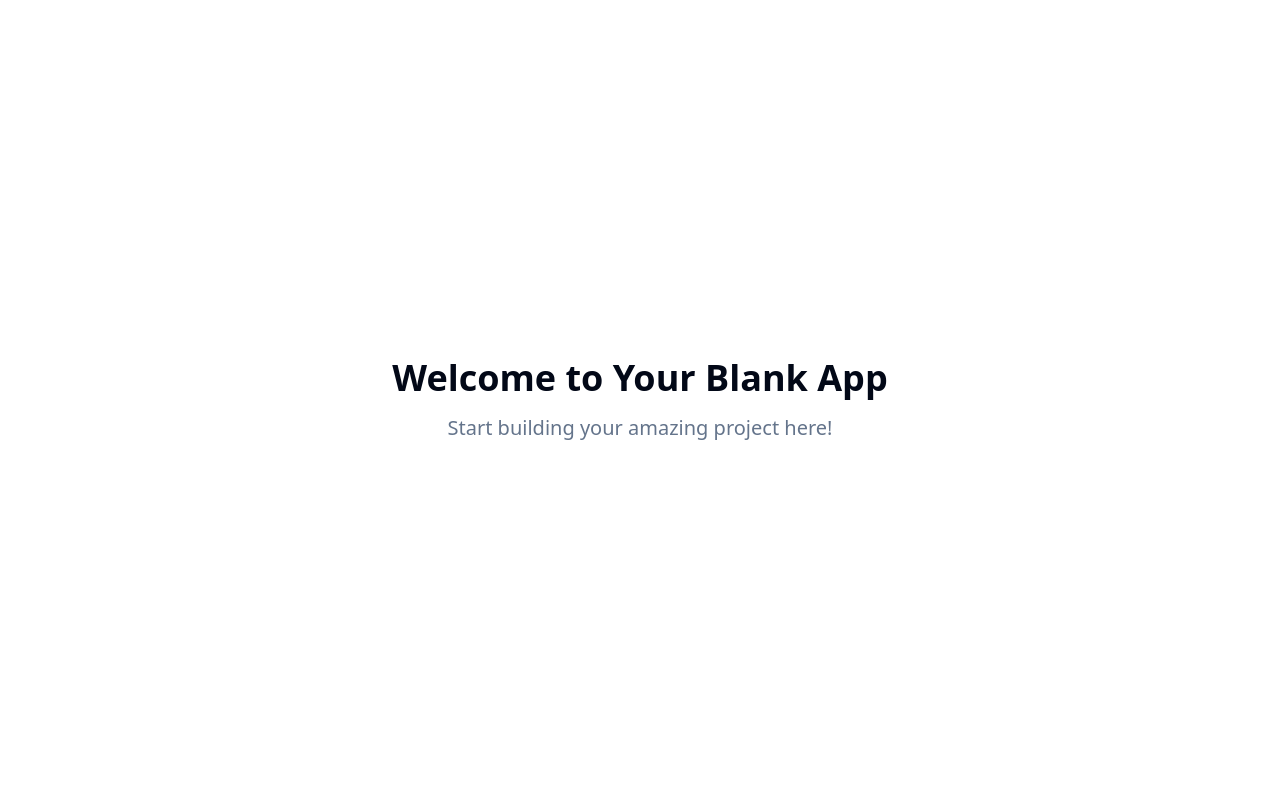
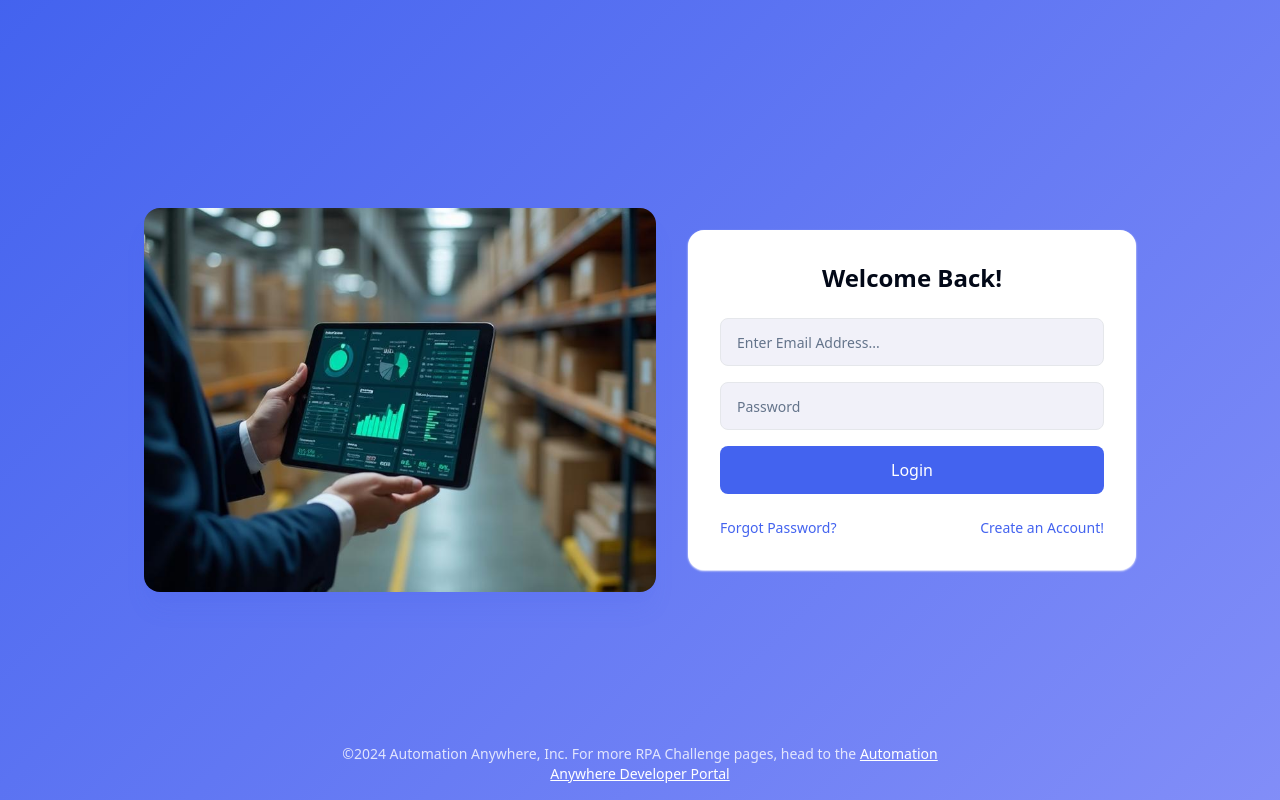
Before and after one commit to bilalshah369/Forge_React, a React (Vite) app: page / in a window 1280 px wide. Built offline with nearby package versions, Linux system fonts and the light colour scheme.

Commit message:
Generate login page
Create a login page with an image on the left and a login form on the right. The form includes fields for email and password, a login button, and links for "Forgot Password?" and "Create an Account!".

```diff
--- /dev/null
+++ b/src/components/LoginPage.tsx
@@ -0,0 +1,99 @@
+import { useState } from "react";
+import { Button } from "@/components/ui/button";
+import { Input } from "@/components/ui/input";
+import { Card, CardContent } from "@/components/ui/card";
+import warehouseImage from "@/assets/warehouse-inventory.jpg";
+
+const LoginPage = () => {
+  const [email, setEmail] = useState("");
+  const [password, setPassword] = useState("");
+
+  const handleSubmit = (e: React.FormEvent) => {
+    e.preventDefault();
+    // Handle login logic here
+    console.log("Login attempt:", { email, password });
+  };
+
+  return (
+    <div className="min-h-screen bg-gradient-background flex items-center justify-center p-4">
+      <div className="w-full max-w-6xl flex items-center justify-center gap-8">
+        {/* Left side - Warehouse image */}
+        <div className="hidden lg:block flex-1 max-w-lg">
+          <img
+            src={warehouseImage}
+            alt="Warehouse inventory management dashboard"
+            className="w-full h-auto object-cover rounded-2xl shadow-card"
+          />
+        </div>
+
+        {/* Right side - Login form */}
+        <div className="flex-1 max-w-md w-full">
+          <Card className="bg-card shadow-card border-0 rounded-2xl overflow-hidden">
+            <CardContent className="p-8">
+              <div className="space-y-6">
+                <div className="text-center space-y-2">
+                  <h1 className="text-2xl font-semibold text-foreground">
+                    Welcome Back!
+                  </h1>
+                </div>
+
+                <form onSubmit={handleSubmit} className="space-y-4">
+                  <div className="space-y-4">
+                    <Input
+                      type="email"
+                      placeholder="Enter Email Address..."
+                      value={email}
+                      onChange={(e) => setEmail(e.target.value)}
+                      className="h-12 bg-input-bg border-input-border rounded-lg px-4 text-base placeholder:text-muted-foreground focus:ring-2 focus:ring-primary focus:border-transparent"
+                      required
+                    />
+
+                    <Input
+                      type="password"
+                      placeholder="Password"
+                      value={password}
+                      onChange={(e) => setPassword(e.target.value)}
+                      className="h-12 bg-input-bg border-input-border rounded-lg px-4 text-base placeholder:text-muted-foreground focus:ring-2 focus:ring-primary focus:border-transparent"
+                      required
+                    />
+                  </div>
+
+                  <Button
+                    type="submit"
+                    className="w-full h-12 bg-primary hover:bg-primary/90 text-primary-foreground font-medium rounded-lg text-base transition-colors"
+                  >
+                    Login
+                  </Button>
+                </form>
+
+                <div className="flex justify-between items-center text-sm">
+                  <button className="text-primary hover:text-primary/80 transition-colors">
+                    Forgot Password?
+                  </button>
+                  <button className="text-primary hover:text-primary/80 transition-colors">
+                    Create an Account!
+                  </button>
+                </div>
+              </div>
+            </CardContent>
+          </Card>
+        </div>
+      </div>
+
+      {/* Footer */}
+      <div className="absolute bottom-4 left-1/2 transform -translate-x-1/2 text-center">
+        <p className="text-sm text-white/80">
+          ©2024 Automation Anywhere, Inc. For more RPA Challenge pages, head to the{" "}
+          <a
+            href="#"
+            className="text-white hover:text-white/90 underline transition-colors"
+          >
+            Automation Anywhere Developer Portal
+          </a>
+        </p>
+      </div>
+    </div>
+  );
+};
+
+export default LoginPage;
--- a/src/index.css
+++ b/src/index.css
@@ -17,8 +17,8 @@ All colors MUST be HSL.
     --popover: 0 0% 100%;
     --popover-foreground: 222.2 84% 4.9%;
 
-    --primary: 222.2 47.4% 11.2%;
-    --primary-foreground: 210 40% 98%;
+    --primary: 229 84% 60%;
+    --primary-foreground: 0 0% 100%;
 
     --secondary: 210 40% 96.1%;
     --secondary-foreground: 222.2 47.4% 11.2%;
@@ -26,15 +26,22 @@ All colors MUST be HSL.
     --muted: 210 40% 96.1%;
     --muted-foreground: 215.4 16.3% 46.9%;
 
-    --accent: 210 40% 96.1%;
-    --accent-foreground: 222.2 47.4% 11.2%;
+    --accent: 229 84% 60%;
+    --accent-foreground: 0 0% 100%;
 
     --destructive: 0 84.2% 60.2%;
     --destructive-foreground: 210 40% 98%;
 
     --border: 214.3 31.8% 91.4%;
-    --input: 214.3 31.8% 91.4%;
-    --ring: 222.2 84% 4.9%;
+    --input: 220 13% 91%;
+    --ring: 229 84% 60%;
+
+    /* Custom gradient and design tokens */
+    --gradient-primary: linear-gradient(135deg, hsl(229, 84%, 60%), hsl(234, 89%, 74%));
+    --gradient-background: linear-gradient(135deg, hsl(229, 84%, 60%) 0%, hsl(234, 89%, 74%) 100%);
+    --shadow-card: 0 20px 25px -5px hsl(229 84% 60% / 0.1), 0 10px 10px -5px hsl(229 84% 60% / 0.04);
+    --input-background: 245 40% 96%;
+    --input-border: 220 13% 91%;
 
     --radius: 0.5rem;
 
--- a/src/pages/Index.tsx
+++ b/src/pages/Index.tsx
@@ -1,14 +1,7 @@
-// Update this page (the content is just a fallback if you fail to update the page)
+import LoginPage from "@/components/LoginPage";
 
 const Index = () => {
-  return (
-    <div className="min-h-screen flex items-center justify-center bg-background">
-      <div className="text-center">
-        <h1 className="text-4xl font-bold mb-4">Welcome to Your Blank App</h1>
-        <p className="text-xl text-muted-foreground">Start building your amazing project here!</p>
-      </div>
-    </div>
-  );
+  return <LoginPage />;
 };
 
 export default Index;
--- a/tailwind.config.ts
+++ b/tailwind.config.ts
@@ -24,6 +24,8 @@ export default {
 				ring: 'hsl(var(--ring))',
 				background: 'hsl(var(--background))',
 				foreground: 'hsl(var(--foreground))',
+				'input-bg': 'hsl(var(--input-background))',
+				'input-border': 'hsl(var(--input-border))',
 				primary: {
 					DEFAULT: 'hsl(var(--primary))',
 					foreground: 'hsl(var(--primary-foreground))'
@@ -63,6 +65,13 @@ export default {
 					ring: 'hsl(var(--sidebar-ring))'
 				}
 			},
+			backgroundImage: {
+				'gradient-primary': 'var(--gradient-primary)',
+				'gradient-background': 'var(--gradient-background)',
+			},
+			boxShadow: {
+				'card': 'var(--shadow-card)',
+			},
 			borderRadius: {
 				lg: 'var(--radius)',
 				md: 'calc(var(--radius) - 2px)',
```
Also changed, not shown: src/assets/warehouse-inventory.jpg (added).
